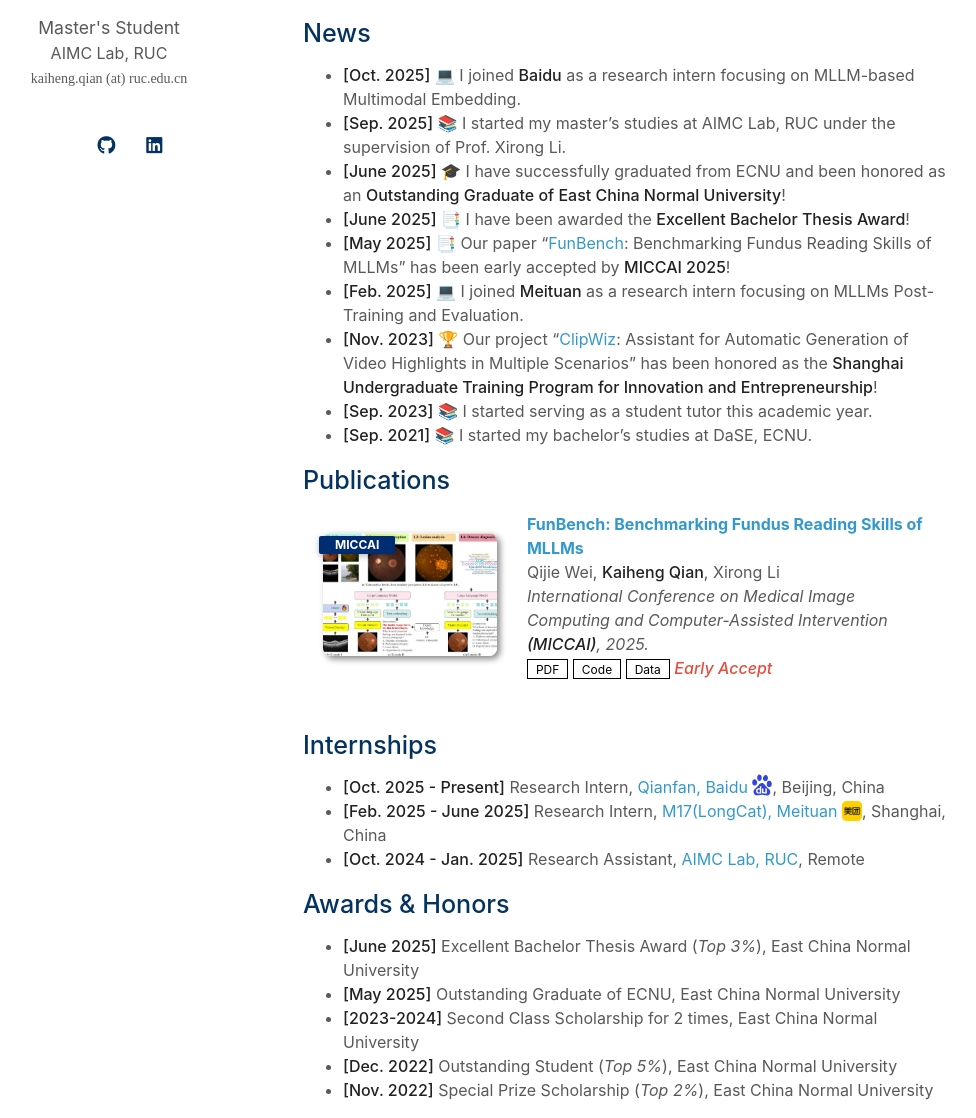
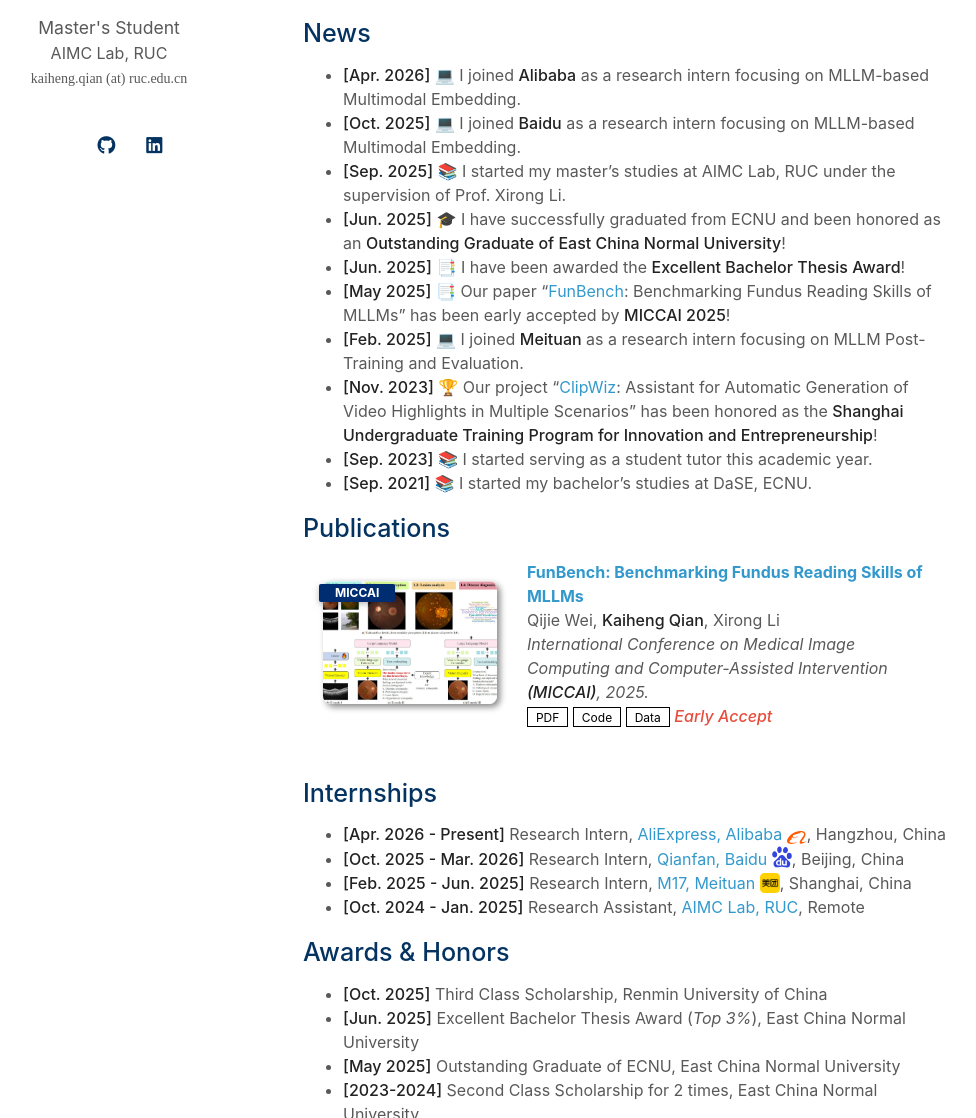
Before and after one commit to KaihengQian/KaihengQian.github.io, a Jekyll site: the page built from index.md, in a window 1280 px wide and 1400 px high, scrolled down 211 px. Shown: the part 282-1400 px from the top of the window, without its empty margins (167-1143 px from the left). Built offline with Jekyll 4.4.1, drawn with Linux system fonts in a browser that asks for light colours; a style sheet for code colours, icons or effects is not loaded; our own code applies the rules of GitHub Pages for plain Markdown files; some of the changed text lies outside the part shown.

Commit message:
update index.md

```diff
--- a/index.md
+++ b/index.md
@@ -10,16 +10,17 @@ I am currently a Master's student (from fall, 2025) at the [School of Informatio
 
 - **Multimodal Learning:** MLLM-based Multimodal Representation and Understanding
 - **Video Understanding:** Video Highlights Generation, Streaming Video Understanding
-- **AI for Healthcare:** Domain-specific QA&VQA Synthesis and (M)LLMs Adaptation
+- **AI for Healthcare:** Domain-specific QA&VQA Synthesis and (M)LLM Adaptation
 
 ## News
 
+- **[Apr. 2026]** 💻 I joined **Alibaba** as a research intern focusing on MLLM-based Multimodal Embedding.
 - **[Oct. 2025]** 💻 I joined **Baidu** as a research intern focusing on MLLM-based Multimodal Embedding.
 - **[Sep. 2025]** 📚 I started my master's studies at AIMC Lab, RUC under the supervision of Prof. Xirong Li.
-- **[June 2025]** 🎓 I have successfully graduated from ECNU and been honored as an **Outstanding Graduate of East China Normal University**!
-- **[June 2025]** 📑 I have been awarded the **Excellent Bachelor Thesis Award**!
+- **[Jun. 2025]** 🎓 I have successfully graduated from ECNU and been honored as an **Outstanding Graduate of East China Normal University**!
+- **[Jun. 2025]** 📑 I have been awarded the **Excellent Bachelor Thesis Award**!
 - **[May 2025]** 📑 Our paper "[FunBench](https://arxiv.org/abs/2503.00901): Benchmarking Fundus Reading Skills of MLLMs" has been early accepted by **MICCAI 2025**!
-- **[Feb. 2025]** 💻 I joined **Meituan** as a research intern focusing on MLLMs Post-Training and Evaluation.
+- **[Feb. 2025]** 💻 I joined **Meituan** as a research intern focusing on MLLM Post-Training and Evaluation.
 - **[Nov. 2023]** 🏆 Our project "[ClipWiz](https://github.com/KaihengQian/ClipWiz): Assistant for Automatic Generation of Video Highlights in Multiple Scenarios" has been honored as the **Shanghai Undergraduate Training Program for Innovation and Entrepreneurship**!
 - **[Sep. 2023]** 📚 I started serving as a student tutor this academic year.
 - **[Sep. 2021]** 📚 I started my bachelor's studies at DaSE, ECNU.
@@ -30,13 +31,15 @@ I am currently a Master's student (from fall, 2025) at the [School of Informatio
 
 ## Internships
 
-- **[Oct. 2025 - Present]** Research Intern, [Qianfan, Baidu](https://cloud.baidu.com/product-s/qianfan_home) <img src="assets/img/Baidu_logo.svg" alt="Baidu" width="20" style="vertical-align: -4px;"/>, Beijing, China
-- **[Feb. 2025 - June 2025]** Research Intern, [M17(LongCat), Meituan](https://www.longcatai.org/) <img src="assets/img/Meituan_logo.svg" alt="Meituan" width="20" style="vertical-align: -4px;"/>, Shanghai, China
+- **[Apr. 2026 - Present]** Research Intern, [AliExpress, Alibaba](https://aidc-jobs.alibaba.com/) <img src="assets/img/Alibaba_logo.svg" alt="Alibaba" width="20" style="vertical-align: -4px;"/>, Hangzhou, China
+- **[Oct. 2025 - Mar. 2026]** Research Intern, [Qianfan, Baidu](https://cloud.baidu.com/product-s/qianfan_home/) <img src="assets/img/Baidu_logo.svg" alt="Baidu" width="20" style="vertical-align: -4px;"/>, Beijing, China
+- **[Feb. 2025 - Jun. 2025]** Research Intern, [M17, Meituan](https://www.longcatai.org/) <img src="assets/img/Meituan_logo.svg" alt="Meituan" width="20" style="vertical-align: -4px;"/>, Shanghai, China
 - **[Oct. 2024 - Jan. 2025]** Research Assistant, [AIMC Lab, RUC](https://ruc-aimc-lab.github.io/aboutme/), Remote
 
 ## Awards & Honors
 
-- **[June 2025]** Excellent Bachelor Thesis Award (*Top 3%*), East China Normal University
+- **[Oct. 2025]** Third Class Scholarship, Renmin University of China
+- **[Jun. 2025]** Excellent Bachelor Thesis Award (*Top 3%*), East China Normal University
 - **[May 2025]**  Outstanding Graduate of ECNU, East China Normal University
 - **[2023-2024]** Second Class Scholarship for 2 times, East China Normal University
 - **[Dec. 2022]** Outstanding Student (*Top 5%*), East China Normal University
@@ -45,7 +48,7 @@ I am currently a Master's student (from fall, 2025) at the [School of Informatio
 ## Educations
 
 - **[Sep. 2025 - Present]**   &nbsp;&nbsp;&nbsp;Master, School of Information <img src="assets/img/Info_logo.svg" alt="Info" width="20" style="vertical-align: -4px;"/>, Renmin University of China <img src="assets/img/RUC_logo.svg" alt="RUC" width="20" style="vertical-align: -4px;"/>, Beijing, China
-- **[Sep. 2021 - June 2025]** Undergraduate, School of Data Science and Engineering <img src="assets/img/DaSE_logo.svg" alt="DaSE" width="20" style="vertical-align: -5px;"/>, East China Normal University <img src="assets/img/ECNU_logo.svg" alt="ECNU" width="20" style="vertical-align: -5px;"/> , Shanghai, China
+- **[Sep. 2021 - Jun. 2025]** Undergraduate, School of Data Science and Engineering <img src="assets/img/DaSE_logo.svg" alt="DaSE" width="20" style="vertical-align: -5px;"/>, East China Normal University <img src="assets/img/ECNU_logo.svg" alt="ECNU" width="20" style="vertical-align: -5px;"/> , Shanghai, China
 
 <!--
 {% include_relative _includes/services.md %}
```
Also changed, not shown: assets/img/Alibaba_logo.svg (added).
